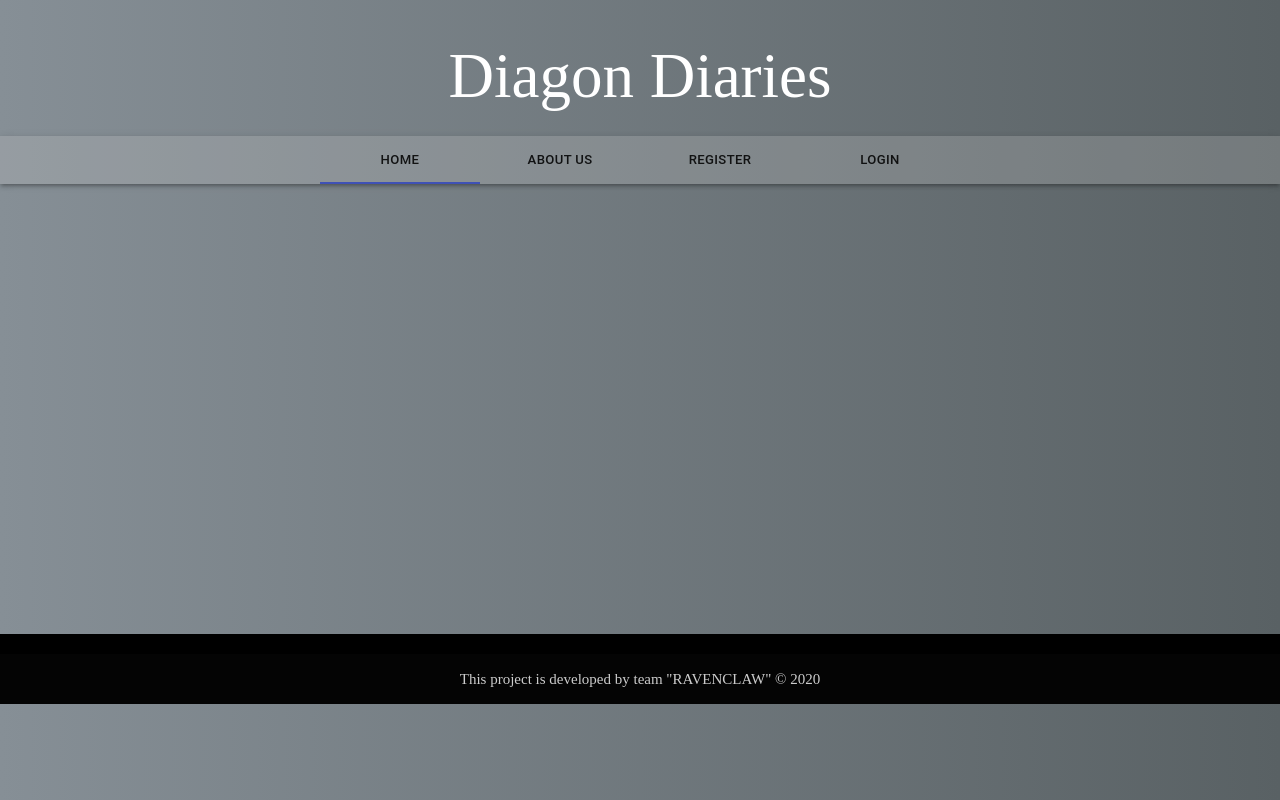
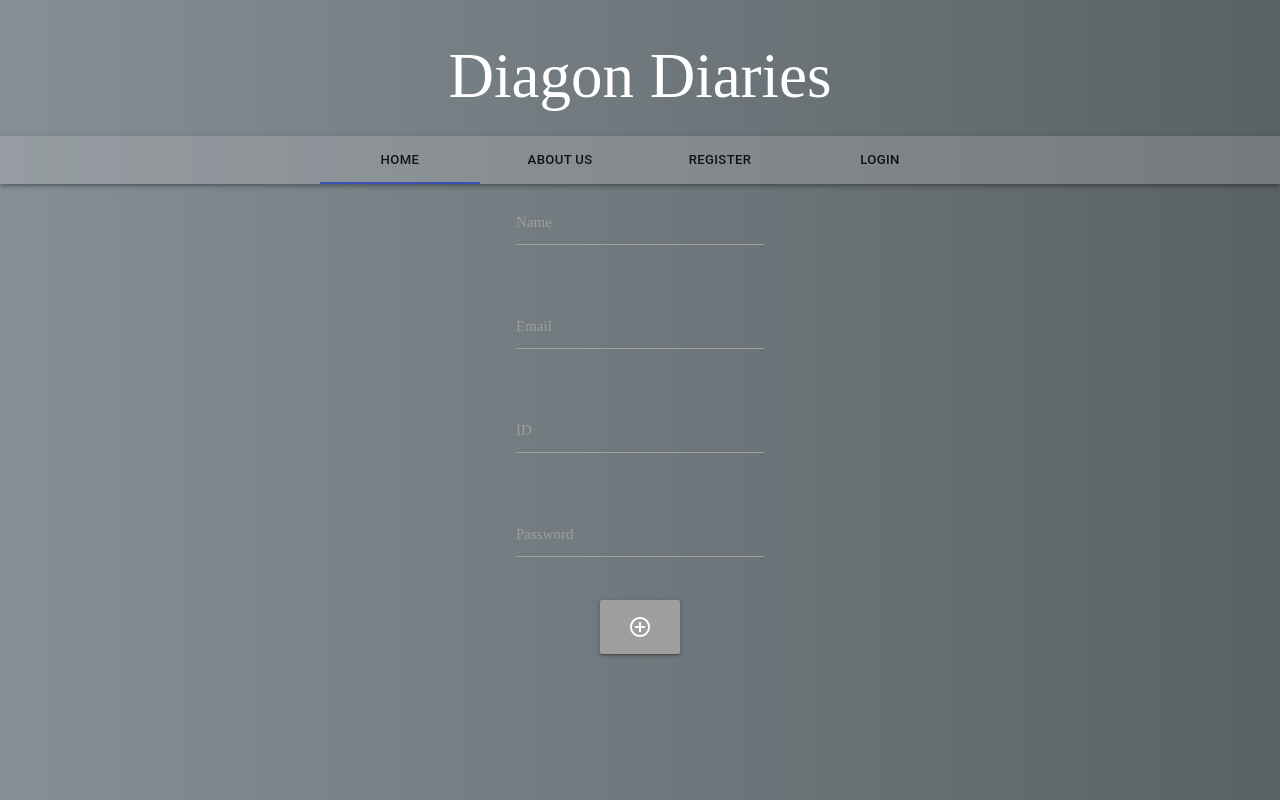
Before and after one commit to TanvirRobbany/Diagon-Diaries, a React (Create React App) app: page /register in a window 1280 px wide. Shown: the top 800 px of the page. Built offline with nearby package versions, Linux system fonts and the light colour scheme.

Commit message:
Added Registration

```diff
--- a/src/App.js
+++ b/src/App.js
@@ -8,6 +8,7 @@ import HomeText from "./components/dummy/Home/HomeText";
 import Footer from "./components/dummy/Footer/Footer";
 import Login from "./components/container/Login/Login";
 import AboutUs from "./components/dummy/About/AboutUs";
+import Register from "./components/container/Register/Register";
 
 function App() {
   return (
@@ -19,6 +20,7 @@ function App() {
           <Switch>
             <Route exact path='/' component={HomeText} />
             <Route exact path='/aboutus' component={AboutUs} />
+            <Route exact path='/register' component={Register} />
             <Route exact path='/login' component={Login} />
           </Switch>
           {/* <HomeText/> */}
--- /dev/null
+++ b/src/components/container/Register/Register.js
@@ -0,0 +1,42 @@
+import React from "react";
+// import "./login.css";
+
+const Register = () => {
+  return (
+    <div style={{ display: "flex", justifyContent: "center" }}>
+      <div class='row'>
+        <form class='col s12'>
+          <div class='row'>
+            <div class='input-field col s12'>
+              <input id='name' type='text' />
+              <label for='name'>Name</label>
+            </div>
+          </div>
+          <div class='row'>
+            <div class='input-field col s12'>
+              <input id='email' type='email' />
+              <label for='email'>Email</label>
+            </div>
+          </div>
+          <div class='row'>
+            <div class='input-field col s12'>
+              <input id='id' type='text' />
+              <label for='id'>ID</label>
+            </div>
+          </div>
+          <div class='row'>
+            <div class='input-field col s12'>
+              <input id='pass' type='password' />
+              <label for='pass'>Password</label>
+            </div>
+          </div>
+          <div class="row">
+            <a class="waves-effect waves-light btn-large grey"><i class="material-icons">add_circle_outline</i></a>
+          </div>
+        </form>
+      </div>
+    </div>
+  );
+};
+
+export default Register;
--- a/src/components/dummy/Footer/footer.css
+++ b/src/components/dummy/Footer/footer.css
@@ -22,11 +22,11 @@
   } */
 
 #democss {
-  margin-top: 30rem;
+  margin-top: 36rem;
 }
 
 @media screen and (max-width: 480px) {
   #democss {
-    margin-top: 0rem;
+    margin-top: 7rem;
   }
 }
--- a/src/components/dummy/Navbar/Navbar.js
+++ b/src/components/dummy/Navbar/Navbar.js
@@ -36,7 +36,7 @@ export default function CenteredTabs() {
       >
        <Tab component={Link} to="/" label="Home" />
         <Tab component={Link} to="/aboutus" label="About Us" />
-        <Tab label="Register" />
+        <Tab component={Link} to="/register" label="Register" />
         <Tab component={Link} to="/login" label="Login"/>
       </Tabs>
     </Paper>
```
